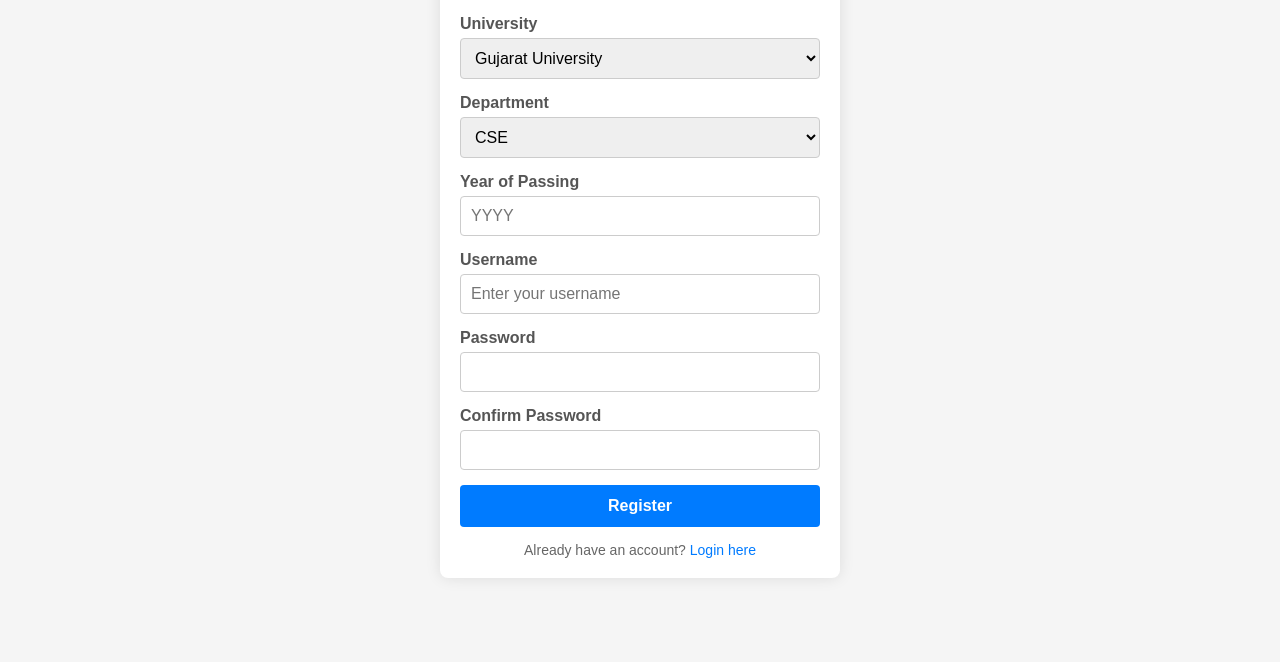
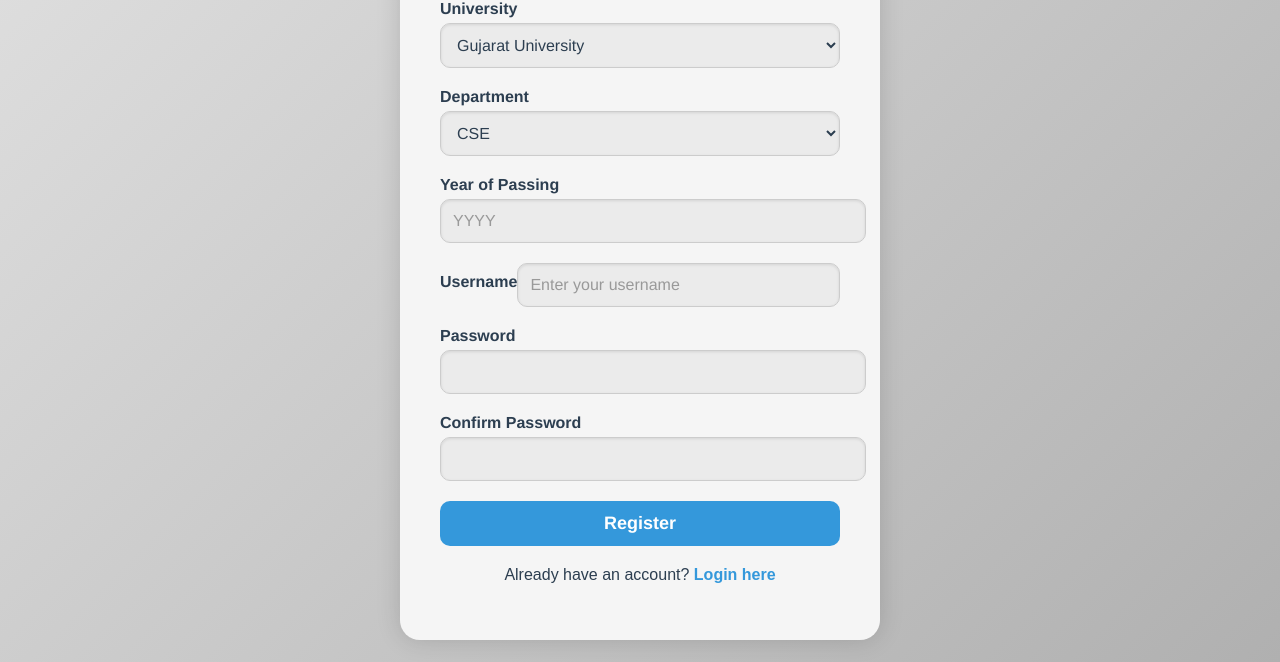
Before and after one commit to geethika870/alumni_hackelite, a plain HTML site: page register.html in a window 1280 px wide. Shown: the part 138-800 px from the top of the page. Drawn offline with Linux system fonts and the light colour scheme.

Commit message:
Update register.css

```diff
--- a/register.css
+++ b/register.css
@@ -1,93 +1,132 @@
-/* General Reset */
-* {
-    margin: 0;
-    padding: 0;
-    box-sizing: border-box;
-}
-
-/* Body Styles */
+/* register.css */
 body {
-    font-family: Arial, sans-serif;
-    background-color: #f5f5f5;
+    font-family: 'Arial', sans-serif;
+    background: linear-gradient(135deg, #e0e0e0, #b0b0b0); /* Ash color gradient */
+    color: #333;
     display: flex;
     justify-content: center;
     align-items: center;
     height: 100vh;
+    margin: 0;
 }
 
-/* Container Styling */
 .container {
-    width: 100%;
-    max-width: 400px;
-    background-color: #fff;
-    padding: 20px;
-    border-radius: 8px;
-    box-shadow: 0 0 15px rgba(0, 0, 0, 0.1);
+    background: #f5f5f5;
+    border-radius: 20px;
+    box-shadow: 0 0 25px rgba(0, 0, 0, 0.15);
+    overflow: hidden;
 }
 
-/* Form Box Styling */
 .form-box {
-    width: 100%;
-    text-align: center;
+    padding: 40px;
+    position: relative;
+    width: 400px;
 }
 
-h2 {
+.form-box h2 {
+    text-align: center;
     margin-bottom: 20px;
-    color: #333;
-    font-size: 24px;
+    font-size: 28px;
+    color: #2c3e50;
+    font-family: 'Helvetica Neue', sans-serif;
+    font-weight: 700;
+    text-shadow: 0 2px 3px rgba(0, 0, 0, 0.1);
 }
 
-/* Input Group Styling */
 .input-group {
-    margin-bottom: 15px;
-    text-align: left;
+    margin-bottom: 20px;
 }
 
 .input-group label {
     display: block;
     margin-bottom: 5px;
+    color: #2c3e50;
     font-weight: bold;
-    color: #555;
+    font-family: 'Helvetica Neue', sans-serif;
 }
 
-.input-group input,
-.input-group select {
+.input-group select,
+.input-group input {
     width: 100%;
-    padding: 10px;
-    border-radius: 4px;
+    padding: 12px;
     border: 1px solid #ccc;
+    border-radius: 10px;
+    background: #ebebeb;
+    color: #2c3e50;
     font-size: 16px;
+    font-family: 'Helvetica Neue', sans-serif;
+    box-shadow: 0 1px 3px rgba(0, 0, 0, 0.1) inset;
 }
 
-/* Button Styling */
+.input-group input::placeholder {
+    color: #999;
+}
+
+.input-group input:focus,
+.input-group select:focus {
+    outline: none;
+    border-color: #3498db;
+    background: #ffffff;
+    box-shadow: 0 0 5px rgba(52, 152, 219, 0.3) inset;
+}
+
+.username-group {
+    display: flex;
+    align-items: center;
+    position: relative;
+}
+
+.emoji {
+    position: absolute;
+    right: 10px;
+    font-size: 22px;
+}
+
+.username-group input {
+    padding-right: 40px; /* Adjust to make space for the emoji */
+}
+
+.error-message {
+    color: #e74c3c;
+    font-size: 14px;
+    margin-top: -15px;
+    margin-bottom: 15px;
+    text-align: center;
+    font-family: 'Helvetica Neue', sans-serif;
+}
+
 .btn {
     width: 100%;
     padding: 12px;
-    background-color: #007bff;
+    background: #3498db;
     border: none;
-    border-radius: 4px;
-    color: #fff;
+    border-radius: 10px;
+    color: #ffffff;
+    font-size: 18px;
     font-weight: bold;
-    font-size: 16px;
+    font-family: 'Helvetica Neue', sans-serif;
     cursor: pointer;
+    transition: background 0.3s ease, transform 0.3s ease;
 }
 
 .btn:hover {
-    background-color: #0056b3;
+    background: #2980b9;
+    transform: translateY(-2px);
 }
 
-/* Link Styling */
-p {
-    margin-top: 15px;
-    color: #666;
-    font-size: 14px;
+.form-box p {
+    text-align: center;
+    margin-top: 20px;
+    color: #2c3e50;
 }
 
-p a {
-    color: #007bff;
+.form-box p a {
+    color: #3498db;
     text-decoration: none;
+    font-weight: bold;
+    transition: color 0.3s ease;
 }
 
-p a:hover {
-    text-decoration: underline;
+.form-box p a:hover {
+    color: #2980b9;
 }
```
